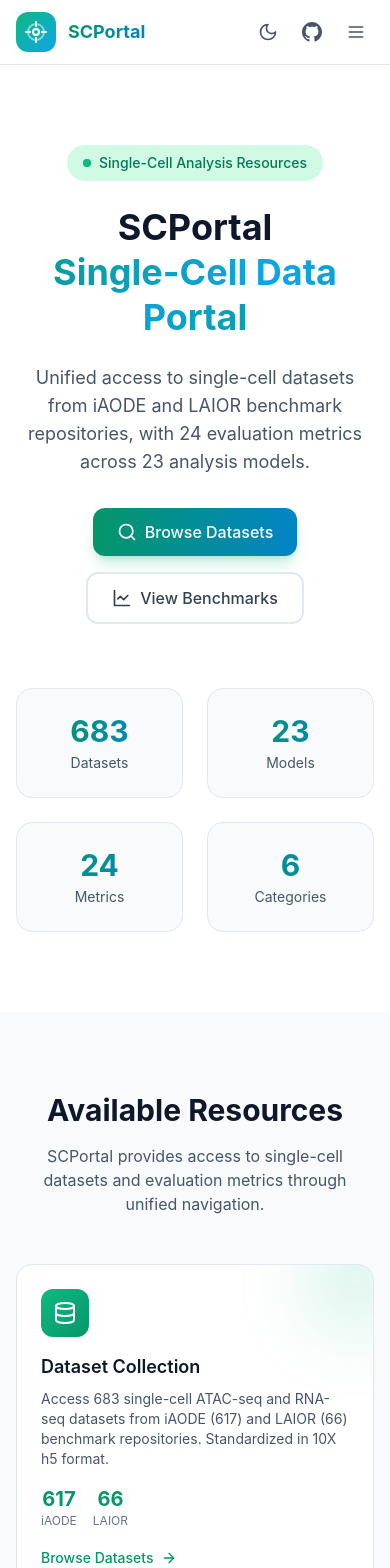
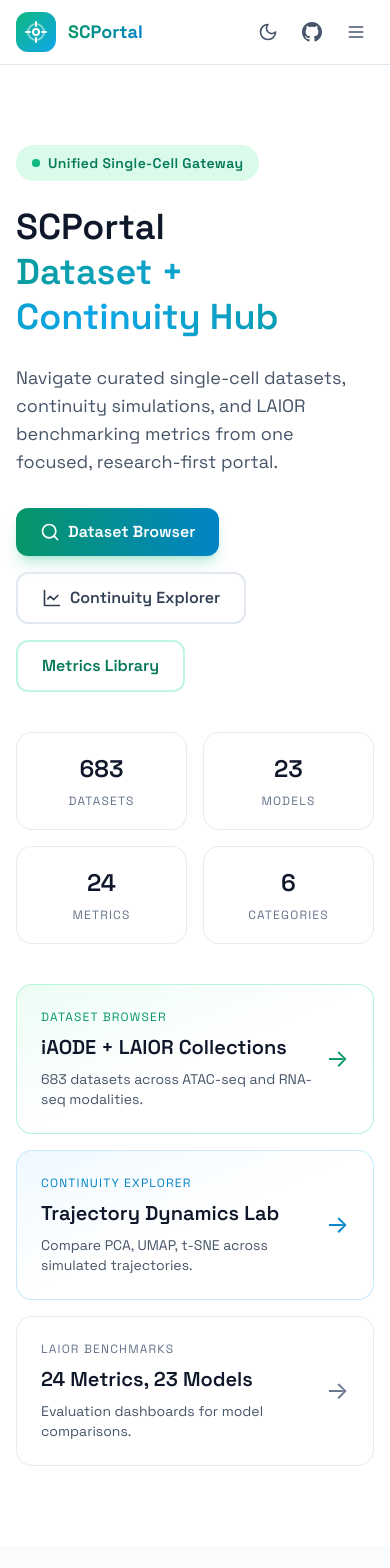
Before and after one commit to PeterPonyu/scportal, a Nuxt app: page / in a window 390 px wide. Shown: the top 1568 px of the page. Built offline with nearby package versions, Linux system fonts and the light colour scheme.

Commit message:
refine homepage layout and typography

```diff
--- a/app.vue
+++ b/app.vue
@@ -1,5 +1,5 @@
 <template>
-  <div class="min-h-screen bg-white dark:bg-dark-950 text-dark-900 dark:text-dark-100 transition-colors duration-300">
+  <div class="min-h-screen bg-white dark:bg-dark-950 text-dark-900 dark:text-dark-100 transition-colors duration-300 font-sans">
     <NuxtLayout>
       <NuxtPage />
     </NuxtLayout>
--- a/components/FeatureCard.vue
+++ b/components/FeatureCard.vue
@@ -1,5 +1,8 @@
 <template>
-  <div class="group relative overflow-hidden rounded-2xl border border-dark-200 dark:border-dark-800 bg-white dark:bg-dark-900 p-6 transition-all duration-300 hover:shadow-xl hover:shadow-primary-500/10 hover:-translate-y-1">
+  <div
+    class="group relative overflow-hidden rounded-2xl border border-dark-200/80 dark:border-dark-800 bg-white/90 dark:bg-dark-900/90 p-6 transition-all duration-300 hover:shadow-xl hover:shadow-primary-500/10 hover:-translate-y-1 cursor-pointer"
+    @click="handleClick"
+  >
     <!-- Icon -->
     <div
       class="mb-4 flex h-12 w-12 items-center justify-center rounded-xl transition-transform duration-300 group-hover:scale-110"
@@ -26,39 +29,30 @@
     <!-- Stats -->
     <div v-if="stats.length" class="flex flex-wrap gap-4 mb-4">
       <div v-for="stat in stats" :key="stat.label" class="text-center">
-        <div class="text-xl font-bold text-primary-600 dark:text-primary-400">{{ stat.value }}</div>
-        <div class="text-xs text-dark-500">{{ stat.label }}</div>
+        <div class="text-2xl font-semibold text-primary-600 dark:text-primary-400 tracking-tight">
+          {{ stat.value }}
+        </div>
+        <div class="text-[0.7rem] uppercase tracking-widest text-dark-500">
+          {{ stat.label }}
+        </div>
       </div>
     </div>
 
-    <!-- Link -->
-    <NuxtLink
-      v-if="to"
-      :to="to"
-      class="inline-flex items-center gap-2 text-sm font-medium text-primary-600 dark:text-primary-400 hover:text-primary-700 dark:hover:text-primary-300 transition-colors"
+    <!-- Link indicator -->
+    <span
+      class="inline-flex items-center gap-2 text-sm font-medium text-primary-600 dark:text-primary-400 transition-colors"
     >
       {{ linkText }}
-      <svg xmlns="http://www.w3.org/2000/svg" class="h-4 w-4 transition-transform group-hover:translate-x-1" viewBox="0 0 24 24" fill="none" stroke="currentColor" stroke-width="2" stroke-linecap="round" stroke-linejoin="round">
+      <svg v-if="to" xmlns="http://www.w3.org/2000/svg" class="h-4 w-4 transition-transform group-hover:translate-x-1" viewBox="0 0 24 24" fill="none" stroke="currentColor" stroke-width="2" stroke-linecap="round" stroke-linejoin="round">
         <path d="M5 12h14" />
         <path d="m12 5 7 7-7 7" />
       </svg>
-    </NuxtLink>
-
-    <!-- External Link -->
-    <a
-      v-else-if="href"
-      :href="href"
-      target="_blank"
-      rel="noopener noreferrer"
-      class="inline-flex items-center gap-2 text-sm font-medium text-primary-600 dark:text-primary-400 hover:text-primary-700 dark:hover:text-primary-300 transition-colors"
-    >
-      {{ linkText }}
-      <svg xmlns="http://www.w3.org/2000/svg" class="h-4 w-4" viewBox="0 0 24 24" fill="none" stroke="currentColor" stroke-width="2" stroke-linecap="round" stroke-linejoin="round">
+      <svg v-else-if="href" xmlns="http://www.w3.org/2000/svg" class="h-4 w-4" viewBox="0 0 24 24" fill="none" stroke="currentColor" stroke-width="2" stroke-linecap="round" stroke-linejoin="round">
         <path d="M18 13v6a2 2 0 0 1-2 2H5a2 2 0 0 1-2-2V8a2 2 0 0 1 2-2h6" />
         <polyline points="15 3 21 3 21 9" />
         <line x1="10" x2="21" y1="14" y2="3" />
       </svg>
-    </a>
+    </span>
 
     <!-- Decorative gradient -->
     <div
@@ -90,6 +84,16 @@ const props = withDefaults(defineProps<Props>(), {
   stats: () => []
 })
 
+const router = useRouter()
+
+function handleClick() {
+  if (props.to) {
+    router.push(props.to)
+  } else if (props.href) {
+    window.open(props.href, '_blank', 'noopener,noreferrer')
+  }
+}
+
 const iconBgClass = computed(() => {
   const variants = {
     primary: 'bg-gradient-to-br from-primary-500 to-primary-600',
--- a/components/HeroSection.vue
+++ b/components/HeroSection.vue
@@ -1,79 +1,134 @@
 <template>
-  <section class="py-20 overflow-hidden">
+  <section class="relative py-20 overflow-hidden">
     <div class="container mx-auto px-4 sm:px-6 lg:px-8">
-      <!-- Hero Content -->
-      <div class="text-center max-w-4xl mx-auto mb-16">
-        <div class="inline-flex items-center gap-2 px-4 py-2 rounded-full bg-primary-100 dark:bg-primary-950 text-primary-700 dark:text-primary-300 text-sm font-medium mb-6">
+      <div class="grid gap-10 lg:grid-cols-12 lg:items-center">
+        <div class="lg:col-span-7">
+          <div class="inline-flex items-center gap-2 px-4 py-2 rounded-full bg-primary-100/80 dark:bg-primary-950 text-primary-700 dark:text-primary-300 text-sm font-semibold tracking-wide mb-6">
             <span class="relative flex h-2 w-2">
               <span class="animate-ping absolute inline-flex h-full w-full rounded-full bg-primary-400 opacity-75"></span>
               <span class="relative inline-flex rounded-full h-2 w-2 bg-primary-500"></span>
             </span>
-          Single-Cell Analysis Resources
+            Unified Single-Cell Gateway
           </div>
 
-        <h1 class="text-4xl md:text-5xl lg:text-6xl font-bold mb-6 leading-tight">
+          <h1 class="text-4xl md:text-5xl lg:text-6xl font-semibold leading-tight">
             <span class="text-dark-900 dark:text-white">SCPortal</span>
             <br />
             <span class="bg-gradient-to-r from-primary-600 via-accent-500 to-primary-600 bg-clip-text text-transparent bg-[length:200%_auto] animate-gradient">
-            Single-Cell Data Portal
+              Dataset + Continuity Hub
             </span>
           </h1>
 
-        <p class="text-lg md:text-xl text-dark-600 dark:text-dark-400 mb-8 max-w-2xl mx-auto">
-          Unified access to single-cell datasets from iAODE and LAIOR benchmark repositories,
-          with 24 evaluation metrics across 23 analysis models.
+          <p class="text-lg md:text-xl text-dark-600 dark:text-dark-400 mt-6 max-w-2xl">
+            Navigate curated single-cell datasets, continuity simulations, and LAIOR benchmarking metrics from one focused, research-first portal.
           </p>
 
-        <div class="flex flex-wrap justify-center gap-4">
+          <div class="flex flex-wrap gap-4 mt-8">
             <NuxtLink
               to="/datasets"
-            class="inline-flex items-center gap-2 px-6 py-3 rounded-xl bg-gradient-to-r from-primary-600 to-accent-600 text-white font-medium hover:from-primary-700 hover:to-accent-700 transition-all shadow-lg shadow-primary-500/25 hover:shadow-xl hover:shadow-primary-500/30 hover:-translate-y-0.5"
+              class="inline-flex items-center gap-2 px-6 py-3 rounded-xl bg-gradient-to-r from-primary-600 to-accent-600 text-white font-semibold hover:from-primary-700 hover:to-accent-700 transition-all shadow-lg shadow-primary-500/25 hover:shadow-xl hover:shadow-primary-500/30 hover:-translate-y-0.5"
             >
               <svg xmlns="http://www.w3.org/2000/svg" class="h-5 w-5" viewBox="0 0 24 24" fill="none" stroke="currentColor" stroke-width="2" stroke-linecap="round" stroke-linejoin="round">
                 <circle cx="11" cy="11" r="8" />
                 <path d="m21 21-4.3-4.3" />
               </svg>
-            Browse Datasets
+              Dataset Browser
             </NuxtLink>
-
             <NuxtLink
-            to="/benchmarks"
-            class="inline-flex items-center gap-2 px-6 py-3 rounded-xl border-2 border-dark-200 dark:border-dark-700 text-dark-700 dark:text-dark-200 font-medium hover:bg-dark-100 dark:hover:bg-dark-800 transition-all hover:-translate-y-0.5"
+              to="/explorer"
+              class="inline-flex items-center gap-2 px-6 py-3 rounded-xl border-2 border-dark-200 dark:border-dark-700 text-dark-700 dark:text-dark-200 font-semibold hover:bg-dark-100 dark:hover:bg-dark-800 transition-all hover:-translate-y-0.5"
             >
               <svg xmlns="http://www.w3.org/2000/svg" class="h-5 w-5" viewBox="0 0 24 24" fill="none" stroke="currentColor" stroke-width="2" stroke-linecap="round" stroke-linejoin="round">
                 <path d="M3 3v18h18" />
                 <path d="m19 9-5 5-4-4-3 3" />
               </svg>
-            View Benchmarks
+              Continuity Explorer
+            </NuxtLink>
+            <NuxtLink
+              to="/benchmarks"
+              class="inline-flex items-center gap-2 px-6 py-3 rounded-xl border-2 border-primary-200/70 dark:border-primary-800 text-primary-700 dark:text-primary-200 font-semibold hover:bg-primary-50/60 dark:hover:bg-primary-950/40 transition-all"
+            >
+              Metrics Library
+            </NuxtLink>
+          </div>
+
+          <div class="mt-10 grid grid-cols-2 sm:grid-cols-4 gap-4">
+            <NuxtLink
+              v-for="stat in stats"
+              :key="stat.label"
+              :to="stat.to"
+              class="rounded-2xl border border-dark-200/80 dark:border-dark-800 bg-white/80 dark:bg-dark-900/80 px-4 py-5 text-center transition-all duration-300 hover:shadow-lg hover:shadow-primary-500/10 hover:-translate-y-1"
+            >
+              <div class="text-2xl md:text-3xl font-semibold text-dark-900 dark:text-white">
+                {{ stat.value }}
+              </div>
+              <div class="text-xs uppercase tracking-widest text-dark-500 dark:text-dark-400 mt-2">{{ stat.label }}</div>
             </NuxtLink>
           </div>
         </div>
 
-      <!-- Stats -->
-      <div class="grid grid-cols-2 md:grid-cols-4 gap-6 max-w-4xl mx-auto">
-        <div v-for="stat in stats" :key="stat.label" class="text-center p-6 rounded-2xl bg-dark-50 dark:bg-dark-900 border border-dark-200 dark:border-dark-800">
-          <div class="text-3xl md:text-4xl font-bold bg-gradient-to-r from-primary-600 to-accent-600 bg-clip-text text-transparent">
-            {{ stat.value }}
+        <div class="lg:col-span-5">
+          <div class="space-y-4">
+            <NuxtLink
+              to="/datasets"
+              class="block rounded-2xl border border-primary-200/80 dark:border-primary-900 bg-gradient-to-br from-primary-50 via-white to-white dark:from-primary-950/40 dark:via-dark-900 dark:to-dark-900 p-6 transition-all hover:-translate-y-1 hover:shadow-xl"
+            >
+              <div class="flex items-center justify-between">
+                <div>
+                  <p class="text-xs uppercase tracking-widest text-primary-600 dark:text-primary-300">Dataset Browser</p>
+                  <h3 class="text-xl font-semibold text-dark-900 dark:text-white mt-2">iAODE + LAIOR Collections</h3>
+                  <p class="text-sm text-dark-600 dark:text-dark-400 mt-2">683 datasets across ATAC-seq and RNA-seq modalities.</p>
                 </div>
-          <div class="text-sm text-dark-600 dark:text-dark-400 mt-1">{{ stat.label }}</div>
+                <span class="text-primary-600 dark:text-primary-300 text-2xl">→</span>
+              </div>
+            </NuxtLink>
+
+            <NuxtLink
+              to="/explorer"
+              class="block rounded-2xl border border-accent-200/80 dark:border-accent-900 bg-gradient-to-br from-accent-50 via-white to-white dark:from-accent-950/40 dark:via-dark-900 dark:to-dark-900 p-6 transition-all hover:-translate-y-1 hover:shadow-xl"
+            >
+              <div class="flex items-center justify-between">
+                <div>
+                  <p class="text-xs uppercase tracking-widest text-accent-600 dark:text-accent-300">Continuity Explorer</p>
+                  <h3 class="text-xl font-semibold text-dark-900 dark:text-white mt-2">Trajectory Dynamics Lab</h3>
+                  <p class="text-sm text-dark-600 dark:text-dark-400 mt-2">Compare PCA, UMAP, t-SNE across simulated trajectories.</p>
+                </div>
+                <span class="text-accent-600 dark:text-accent-300 text-2xl">→</span>
+              </div>
+            </NuxtLink>
+
+            <NuxtLink
+              to="/benchmarks"
+              class="block rounded-2xl border border-dark-200/80 dark:border-dark-800 bg-white/90 dark:bg-dark-900/80 p-6 transition-all hover:-translate-y-1 hover:shadow-xl"
+            >
+              <div class="flex items-center justify-between">
+                <div>
+                  <p class="text-xs uppercase tracking-widest text-dark-500 dark:text-dark-400">LAIOR Benchmarks</p>
+                  <h3 class="text-xl font-semibold text-dark-900 dark:text-white mt-2">24 Metrics, 23 Models</h3>
+                  <p class="text-sm text-dark-600 dark:text-dark-400 mt-2">Evaluation dashboards for model comparisons.</p>
+                </div>
+                <span class="text-dark-500 dark:text-dark-300 text-2xl">→</span>
+              </div>
+            </NuxtLink>
+          </div>
         </div>
       </div>
     </div>
 
-    <!-- Background decoration -->
     <div class="absolute inset-0 -z-10 overflow-hidden">
-      <div class="absolute -top-40 -right-40 h-80 w-80 rounded-full bg-primary-500/10 blur-3xl" />
+      <div class="absolute -top-32 -right-32 h-80 w-80 rounded-full bg-primary-500/10 blur-3xl" />
       <div class="absolute -bottom-40 -left-40 h-80 w-80 rounded-full bg-accent-500/10 blur-3xl" />
+      <div class="absolute top-10 left-1/3 h-56 w-56 rounded-full bg-primary-300/10 blur-3xl" />
     </div>
   </section>
 </template>
 
 <script setup lang="ts">
 const stats = [
-  { value: '683', label: 'Datasets' },
-  { value: '23', label: 'Models' },
-  { value: '24', label: 'Metrics' },
-  { value: '6', label: 'Categories' }
+  { value: '683', label: 'Datasets', to: '/datasets' },
+  { value: '23', label: 'Models', to: '/models' },
+  { value: '24', label: 'Metrics', to: '/benchmarks' },
+  { value: '6', label: 'Categories', to: '/models' }
 ]
 </script>
 
--- a/nuxt.config.ts
+++ b/nuxt.config.ts
@@ -26,6 +26,12 @@ export default defineNuxtConfig({
         { name: 'theme-color', content: '#059669' }
       ],
       link: [
+        { rel: 'preconnect', href: 'https://fonts.googleapis.com' },
+        { rel: 'preconnect', href: 'https://fonts.gstatic.com', crossorigin: '' },
+        {
+          rel: 'stylesheet',
+          href: 'https://fonts.googleapis.com/css2?family=Space+Grotesk:wght@400;500;600;700&family=IBM+Plex+Mono:wght@400;500&display=swap'
+        },
         { rel: 'icon', type: 'image/svg+xml', href: '/scportal/favicon.svg' }
       ]
     },
--- a/pages/datasets.vue
+++ b/pages/datasets.vue
@@ -111,10 +111,15 @@
 
       <!-- Dataset Cards Grid -->
       <div class="grid grid-cols-1 md:grid-cols-2 lg:grid-cols-3 gap-6">
-        <div
+        <a
           v-for="dataset in visibleDatasets"
           :key="dataset.id"
-          class="group relative overflow-hidden rounded-2xl border border-dark-200 dark:border-dark-800 bg-white dark:bg-dark-900 p-6 transition-all hover:shadow-xl hover:shadow-primary-500/10 hover:-translate-y-1"
+          :href="dataset.source === 'iAODE'
+            ? `https://peterponyu.github.io/iAODE/datasets/${dataset.accession}/?type=${activeTab.toUpperCase()}`
+            : `https://peterponyu.github.io/liora-ui/datasets/`"
+          target="_blank"
+          rel="noopener noreferrer"
+          class="group relative overflow-hidden rounded-2xl border border-dark-200 dark:border-dark-800 bg-white dark:bg-dark-900 p-6 transition-all hover:shadow-xl hover:shadow-primary-500/10 hover:-translate-y-1 cursor-pointer block"
         >
           <div class="flex items-start justify-between mb-4">
             <div>
@@ -168,22 +173,17 @@
             </span>
           </div>
 
-          <a
-            :href="dataset.source === 'iAODE'
-              ? `https://peterponyu.github.io/iAODE/datasets/${dataset.accession}/?type=${activeTab.toUpperCase()}`
-              : `https://peterponyu.github.io/liora-ui/datasets/`"
-            target="_blank"
-            rel="noopener noreferrer"
-            class="inline-flex items-center gap-2 text-sm font-medium text-primary-600 dark:text-primary-400 hover:text-primary-700 dark:hover:text-primary-300"
+          <span
+            class="inline-flex items-center gap-2 text-sm font-medium text-primary-600 dark:text-primary-400"
           >
             View on {{ dataset.source }}
-            <svg xmlns="http://www.w3.org/2000/svg" class="h-4 w-4" viewBox="0 0 24 24" fill="none" stroke="currentColor" stroke-width="2">
+            <svg xmlns="http://www.w3.org/2000/svg" class="h-4 w-4 transition-transform group-hover:translate-x-1" viewBox="0 0 24 24" fill="none" stroke="currentColor" stroke-width="2">
               <path d="M18 13v6a2 2 0 0 1-2 2H5a2 2 0 0 1-2-2V8a2 2 0 0 1 2-2h6" />
               <polyline points="15 3 21 3 21 9" />
               <line x1="10" x2="21" y1="14" y2="3" />
             </svg>
-          </a>
-        </div>
+          </span>
+        </a>
       </div>
 
       <!-- Show All / Show Less Toggle -->
@@ -371,6 +371,28 @@ const atacDatasets = [
     features: '200K peaks',
     fileSize: '450.00 MB',
     size: 'Medium'
+  },
+  {
+    id: 9,
+    accession: 'LAIOR-ATAC-03',
+    source: 'LAIOR',
+    title: 'LAIOR benchmark scATAC-seq multi-tissue atlas',
+    description: 'Multi-tissue scATAC-seq atlas for cross-tissue chromatin accessibility benchmarking',
+    cells: '120.0K',
+    features: '300K peaks',
+    fileSize: '680.00 MB',
+    size: 'Large'
+  },
+  {
+    id: 10,
+    accession: 'LAIOR-ATAC-04',
+    source: 'LAIOR',
+    title: 'LAIOR benchmark scATAC-seq developmental trajectory',
+    description: 'Developmental trajectory scATAC-seq dataset for trajectory inference model evaluation',
+    cells: '40.0K',
+    features: '180K peaks',
+    fileSize: '220.00 MB',
+    size: 'Medium'
   }
 ]
 
@@ -429,6 +451,28 @@ const rnaDatasets = [
     features: '22K genes',
     fileSize: '380.00 MB',
     size: 'Large'
+  },
+  {
+    id: 6,
+    accession: 'LAIOR-RNA-03',
+    source: 'LAIOR',
+    title: 'LAIOR benchmark scRNA-seq cell type annotation',
+    description: 'Reference scRNA-seq dataset with expert-annotated cell types for cell type classification benchmarking',
+    cells: '55.0K',
+    features: '19K genes',
+    fileSize: '230.00 MB',
+    size: 'Medium'
+  },
+  {
+    id: 7,
+    accession: 'LAIOR-RNA-04',
+    source: 'LAIOR',
+    title: 'LAIOR benchmark scRNA-seq multi-tissue atlas',
+    description: 'Multi-tissue scRNA-seq atlas for cross-tissue gene expression benchmarking',
+    cells: '110.0K',
+    features: '21K genes',
+    fileSize: '520.00 MB',
+    size: 'Large'
   }
 ]
 
--- a/pages/index.vue
+++ b/pages/index.vue
@@ -4,15 +4,14 @@
     <HeroSection />
 
     <!-- Features Section -->
-    <section class="py-20 bg-dark-50 dark:bg-dark-900/50">
+    <section class="py-20 bg-dark-50/70 dark:bg-dark-900/50">
       <div class="container mx-auto px-4 sm:px-6 lg:px-8">
         <div class="text-center mb-12">
-          <h2 class="text-3xl md:text-4xl font-bold text-dark-900 dark:text-white mb-4">
-            Available Resources
+          <h2 class="text-3xl md:text-4xl font-semibold text-dark-900 dark:text-white mb-4">
+            Launch Points
           </h2>
           <p class="text-dark-600 dark:text-dark-400 max-w-2xl mx-auto">
-            SCPortal provides access to single-cell datasets and evaluation metrics
-            through unified navigation.
+            Jump directly into datasets, continuity exploration, and LAIOR benchmarking from one dashboard.
           </p>
         </div>
 
@@ -149,7 +148,7 @@
 
         <div class="grid grid-cols-1 md:grid-cols-2 gap-8 max-w-4xl mx-auto">
           <!-- scATAC-seq -->
-          <div class="relative p-8 rounded-2xl border border-dark-200 dark:border-dark-800 bg-gradient-to-br from-primary-50 to-white dark:from-primary-950/30 dark:to-dark-900">
+          <NuxtLink to="/datasets" class="relative p-8 rounded-2xl border border-dark-200 dark:border-dark-800 bg-gradient-to-br from-primary-50 to-white dark:from-primary-950/30 dark:to-dark-900 cursor-pointer transition-all duration-300 hover:shadow-xl hover:shadow-primary-500/10 hover:-translate-y-1 hover:border-primary-300 dark:hover:border-primary-700 block">
             <div class="flex items-center gap-4 mb-4">
               <div class="flex h-14 w-14 items-center justify-center rounded-xl bg-primary-500 text-white">
                 <svg xmlns="http://www.w3.org/2000/svg" class="h-7 w-7" viewBox="0 0 24 24" fill="none" stroke="currentColor" stroke-width="2" stroke-linecap="round" stroke-linejoin="round">
@@ -191,10 +190,10 @@
                 Peak accessibility analysis
               </li>
             </ul>
-          </div>
+          </NuxtLink>
 
           <!-- scRNA-seq -->
-          <div class="relative p-8 rounded-2xl border border-dark-200 dark:border-dark-800 bg-gradient-to-br from-accent-50 to-white dark:from-accent-950/30 dark:to-dark-900">
+          <NuxtLink to="/datasets" class="relative p-8 rounded-2xl border border-dark-200 dark:border-dark-800 bg-gradient-to-br from-accent-50 to-white dark:from-accent-950/30 dark:to-dark-900 cursor-pointer transition-all duration-300 hover:shadow-xl hover:shadow-accent-500/10 hover:-translate-y-1 hover:border-accent-300 dark:hover:border-accent-700 block">
             <div class="flex items-center gap-4 mb-4">
               <div class="flex h-14 w-14 items-center justify-center rounded-xl bg-accent-500 text-white">
                 <svg xmlns="http://www.w3.org/2000/svg" class="h-7 w-7" viewBox="0 0 24 24" fill="none" stroke="currentColor" stroke-width="2" stroke-linecap="round" stroke-linejoin="round">
@@ -233,7 +232,7 @@
                 Gene expression profiling
               </li>
             </ul>
-          </div>
+          </NuxtLink>
         </div>
       </div>
     </section>
--- a/tailwind.config.ts
+++ b/tailwind.config.ts
@@ -57,8 +57,8 @@ export default {
         }
       },
       fontFamily: {
-        sans: ['Inter', 'system-ui', '-apple-system', 'sans-serif'],
-        mono: ['JetBrains Mono', 'Fira Code', 'monospace']
+        sans: ['Space Grotesk', 'system-ui', '-apple-system', 'sans-serif'],
+        mono: ['IBM Plex Mono', 'ui-monospace', 'SFMono-Regular', 'monospace']
       },
       animation: {
         'fade-in': 'fadeIn 0.5s ease-out',
```
Also changed, not shown: pages/about.vue (+17 -43 lines), pages/benchmarks.vue (+10 -10 lines), pages/explorer.vue (+43 -30 lines), pages/models.vue (+9 -11 lines). Lines whose indentation alone changed are shown as unchanged.
